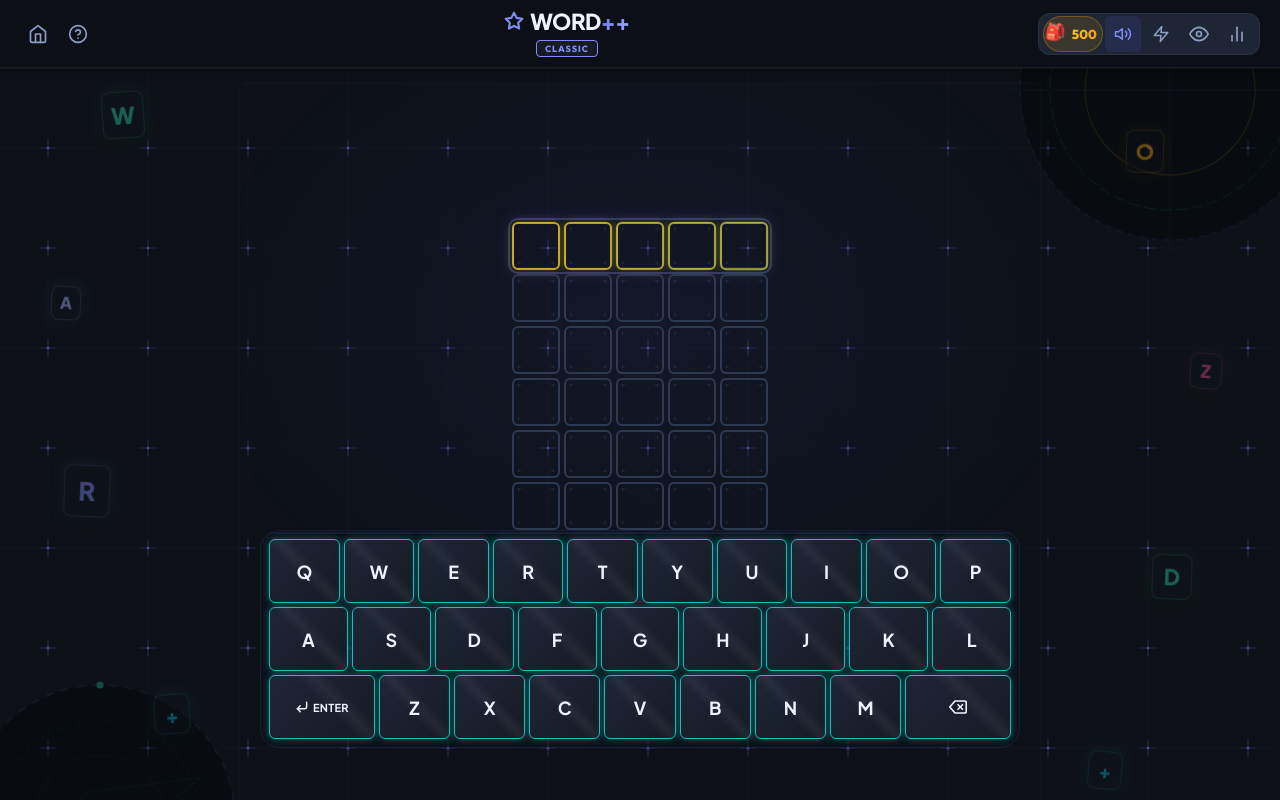
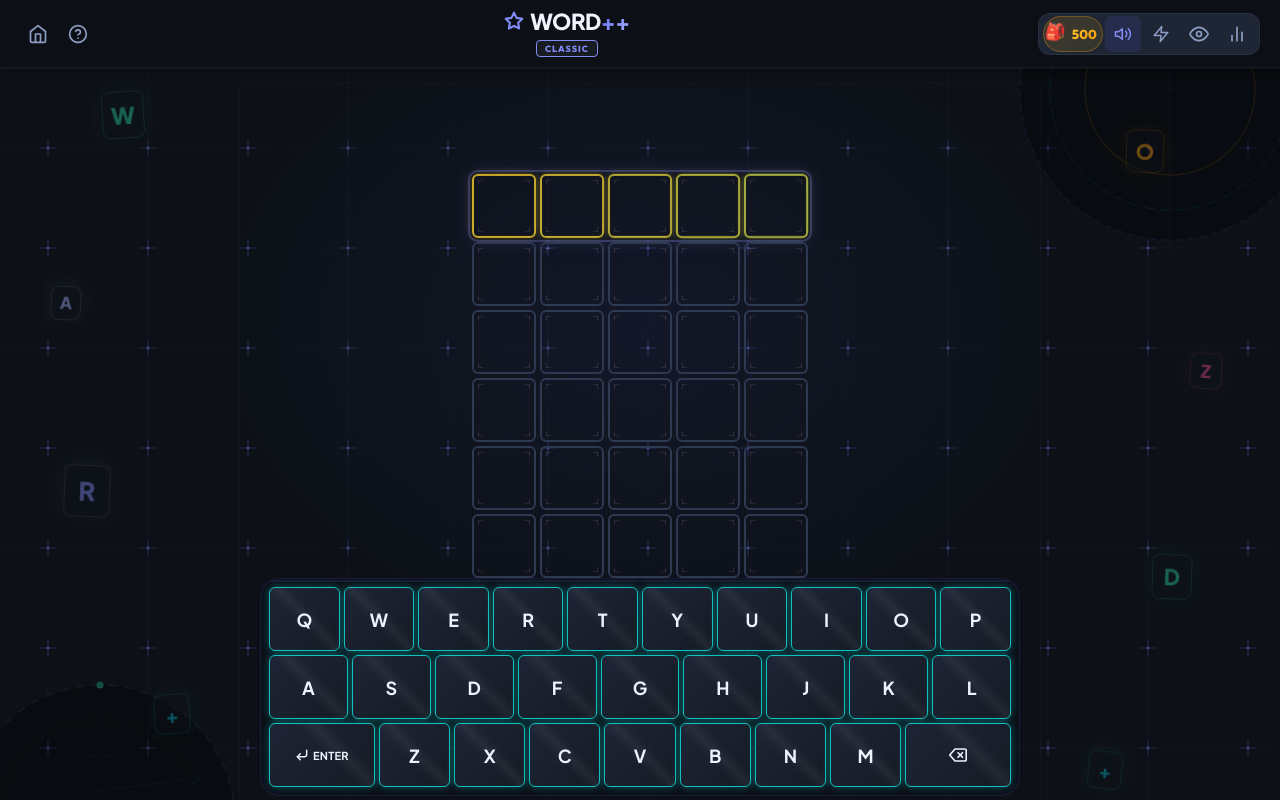
Before and after one commit to bopvinh/Xapxam, a React (Vite) app: page / in a window 1280 px wide. Both pictures are taken after a click on the button 403 px from the left and 405 px from the top of the page. Built offline with nearby package versions, Linux system fonts and the light colour scheme.

Commit message:
fix(ui): increase board-tile size to 64px max for better screen utilization

```diff
--- a/src/styles/global.css
+++ b/src/styles/global.css
@@ -1047,14 +1047,14 @@ button:focus-visible {
 }
 
 .board-cell {
-  width: min(48px, 6.8vh);
-  height: min(48px, 6.8vh);
+  width: min(64px, 9vh);
+  height: min(64px, 9vh);
   border: 2px solid var(--empty-border);
   display: flex;
   align-items: center;
   justify-content: center;
   font-family: var(--font-display);
-  font-size: min(22px, 3.2vh);
+  font-size: min(30px, 4.5vh);
   font-weight: 800;
   text-transform: uppercase;
   border-radius: var(--radius-sm);
```
Also changed, not shown: 1 other file (tests, documents, lock files or other folders).
